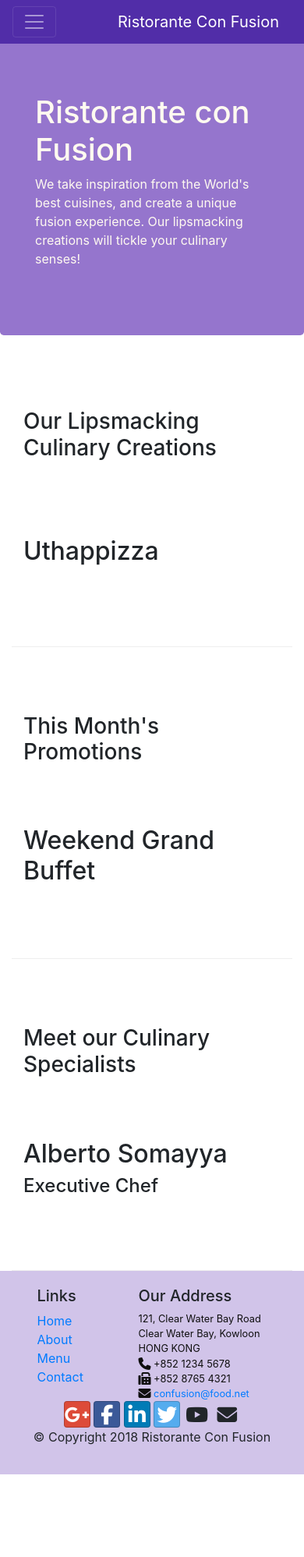
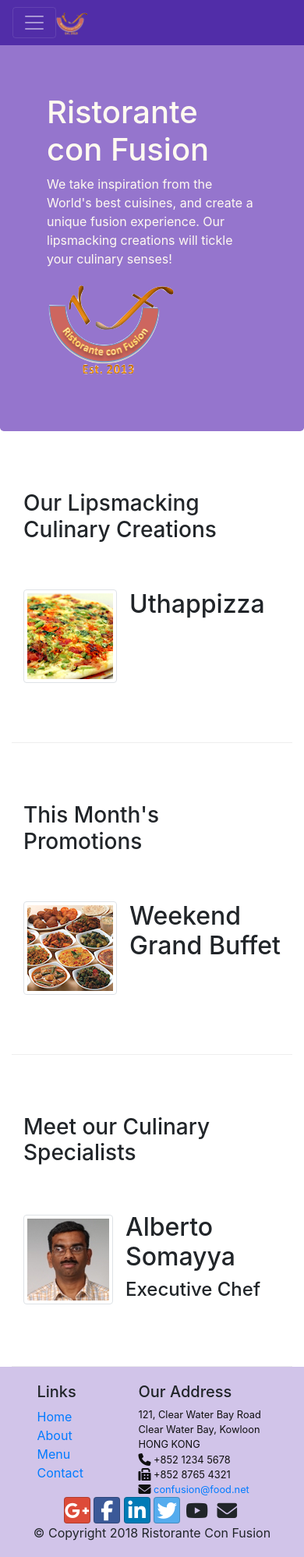
Before and after one commit to tiffanyiscool/intro-to-bootstrap, a plain HTML site: page conFusion/index.html in a window 390 px wide. Shown: the top 1997 px of the page at 78% size. Before the commit the page ends 1891 px from the top, so only its background shows below. Drawn offline with nearby package versions, Linux system fonts and the light colour scheme.

Commit message:
images and media

```diff
--- a/conFusion/index.html
+++ b/conFusion/index.html
@@ -20,7 +20,7 @@
         <button class="navbar-toggler" type="button" data-toggle="collapse" data-target="#Navbar">
           <span class="navbar-toggler-icon"></span>
         </button>
-        <a class="navbar-brand" href="#">Ristorante Con Fusion</a>
+        <a class="navbar-brand mr-auto" href="#"><img src="img/logo.png" height="30" width="41"></a>
         <div class="collapse navbar-collapse" id="Navbar">
           <ul class="navbar-nav mr-auto">
             <li class="nav-item active">
@@ -37,17 +37,15 @@
     </nav>
 
     <header class="jumbotron">
-      <div class="containter">
+      <div class="container">
         <div class="row row-header">
           <div class="col-12 col-sm-6">
             <h1>Ristorante con Fusion</h1>
-            <p>
-              We take inspiration from the World's best cuisines, and create a
-              unique fusion experience. Our lipsmacking creations will tickle
-              your culinary senses!
-            </p>
+            <p>We take inspiration from the World's best cuisines, and create a unique fusion experience. Our lipsmacking creations will tickle your culinary senses!</p>
           </div>
-          <div class="col-12 col-sm-6"></div>
+          <div class="col-12 col-sm-6 align-self-center">
+            <img src="img/logo.png" class="img-fluid">
+          </div>
         </div>
       </div>
     </header>
@@ -58,12 +56,17 @@
           <h3>Our Lipsmacking Culinary Creations</h3>
         </div>
         <div class="col col-sm order-sm-first col-md">
-          <h2>Uthappizza</h2>
+          <div class="media">
+            <img class="d-flex mr-3 img-thumbnail align-self-center" src="img/uthappizza.png" alt="Uthappizza">
+            <div class="media-body">
+              <h2 class="mt-0">Uthappizza</h2>
               <p class="d-none d-sm-block">
                 A unique combination of Indian Uthappam (pancake) and Italian pizza,
                 topped with Cerignola olives, ripe vine cherry tomatoes, Vidalia
                 onion, Guntur chillies and Buffalo Paneer.
               </p>
+            </div>
+          </div>
         </div>
       </div>
 
@@ -72,7 +75,10 @@
           <h3>This Month's Promotions</h3>
         </div>
         <div class="col col-sm order-sm-first col-md">
-          <h2>Weekend Grand Buffet</h2>
+          <div class="media">
+            <img class="d-flex mr-3 img-thumbnail align-self-center" src="img/buffet.png" alt="Grand Buffet">
+            <div class="media-body">
+              <h2 class="mt-0">Weekend Grand Buffet</h2>
               <p class="d-none d-sm-block">
                 Featuring mouthwatering combinations with a choice of five different
                 salads, six enticing appetizers, six main entrees and five choicest
@@ -81,13 +87,18 @@
               </p>
             </div>
           </div>
+        </div>
+      </div>
 
       <div class="row row-content align-items-center">
         <div class="col-12 col-sm-4 order-sm-last col-md-3">
           <h3>Meet our Culinary Specialists</h3>
         </div>
         <div class="col col-sm order-sm-first col-md">
-          <h2>Alberto Somayya</h2>
+          <div class="media">
+            <img class="d-flex mr-3 img-thumbnail align-self-center" src="img/alberto.png" alt="Alberto Somayya">
+            <div class="media-body">
+              <h2 class="mt-0">Alberto Somayya</h2>
               <h4>Executive Chef</h4>
               <p class="d-none d-sm-block">
                 Award winning three-star Michelin chef with wide International
@@ -95,6 +106,8 @@
                 world, he specializes in creating mouthwatering Indo-Italian fusion
                 experiences.
               </p>
+            </div>
+          </div>
         </div>
       </div>
     </div>
```
Also changed, not shown: conFusion/aboutus.html (+4 -3 lines), conFusion/contactus.html (+3 -2 lines), conFusion/img/alberto.png (added), conFusion/img/buffet.png (added), conFusion/img/logo.png (added), conFusion/img/uthappizza.png (added). Lines whose indentation alone changed are shown as unchanged.
